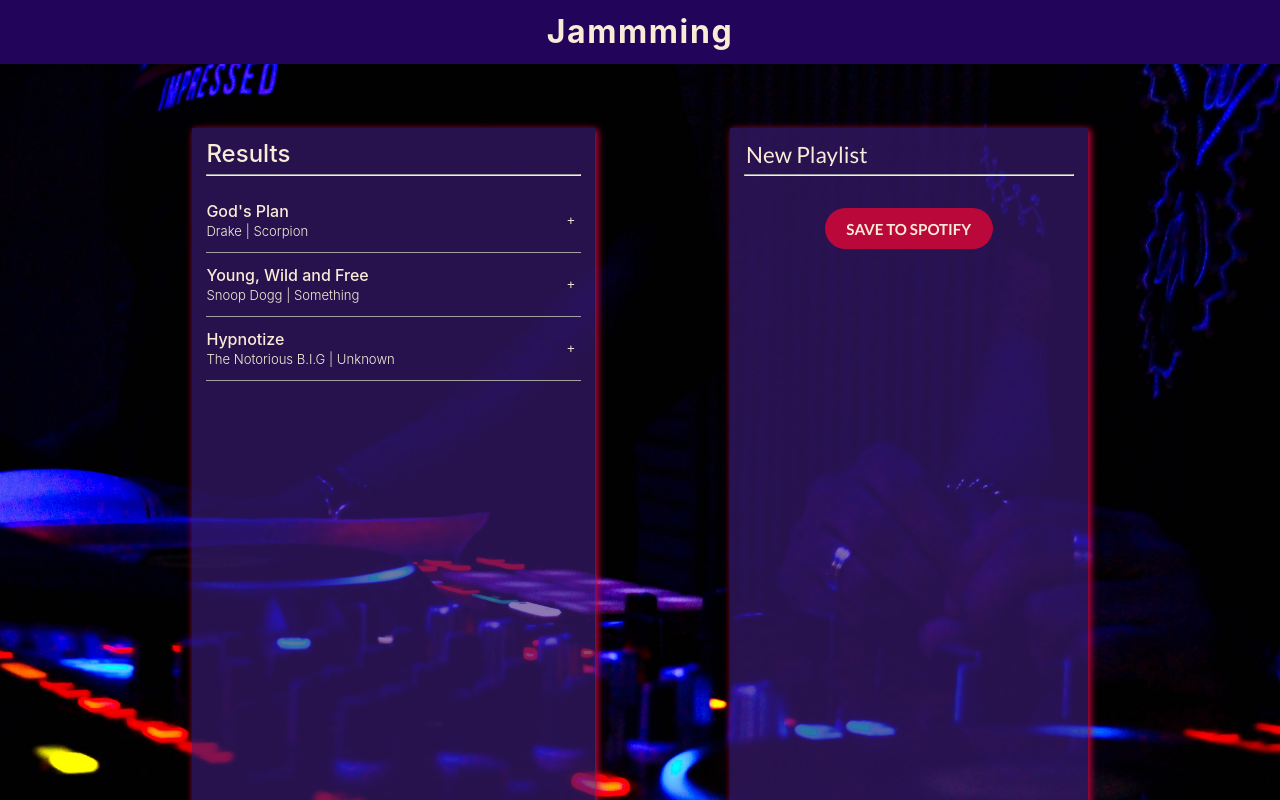
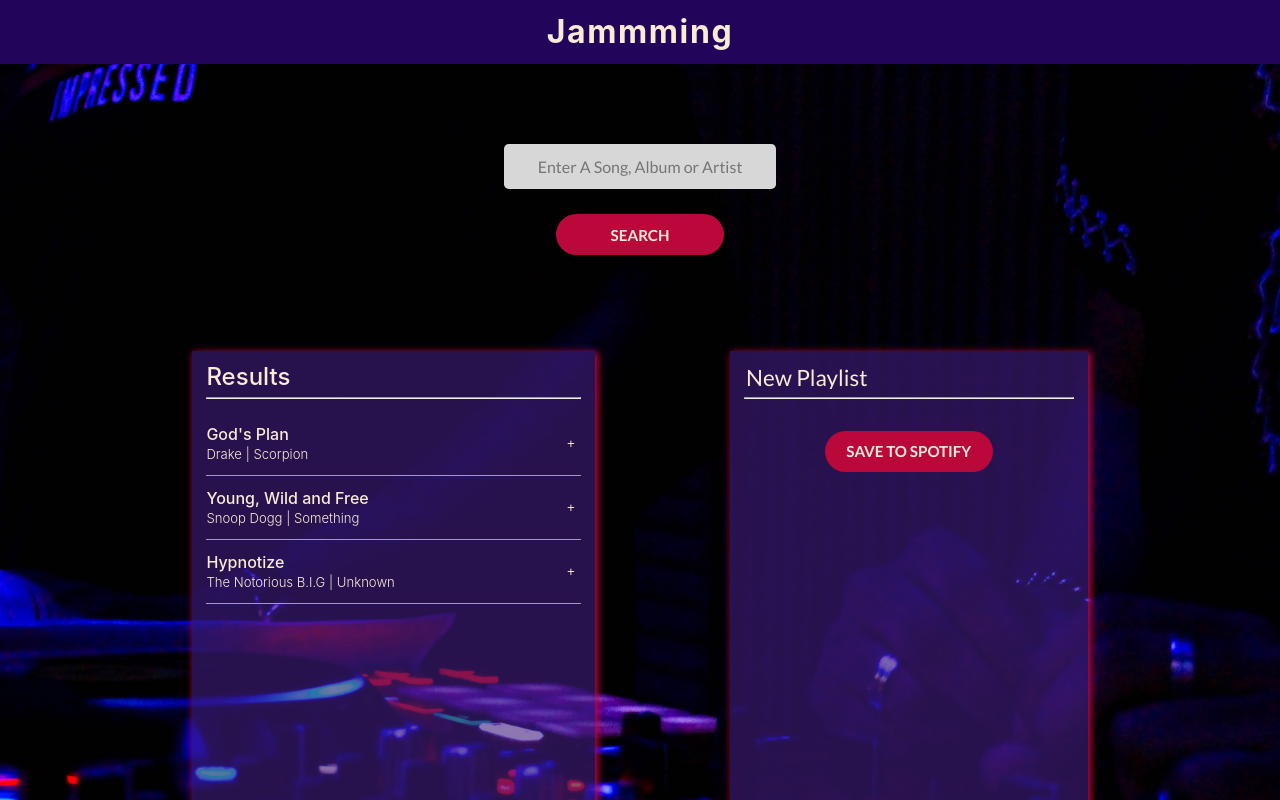
Before and after one commit to nikabazadze/jammming, a React (Create React App) app: page / in a window 1280 px wide. Shown: the top 800 px of the page. Built offline with nearby package versions, Linux system fonts and the light colour scheme.

Commit message:
Add searchBar and search button

```diff
--- a/src/components/App/App.css
+++ b/src/components/App/App.css
@@ -47,4 +47,32 @@ h2 {
     padding-top: 4rem; /* temporary  */
 }
 
+/* Call to action (CTA) button */
+.CTA {
+    background-color: rgb(186, 8, 59);
+    color: antiquewhite;
+    font-size: 0.95rem;
+    text-align: center;
+    border: 0;
+    cursor: pointer;
+    width: 10.5rem;
+    padding: 0.7rem 0;
+    border-radius: 2rem;
+    font-family: 'Lato', sans-serif;
+    font-weight: 700;
+    transition: background-color 0.3s;
+}
+
+.CTA:hover {
+    background-color: rgb(130, 8, 59);
+    color: #fff;
+}
+
+.CTA:active {
+    padding: 0.6rem 0;
+    margin-top: 0.1rem;
+    width: 10.3rem;
+    font-size: 0.93rem;
+}
+
 /* Media queries */
--- a/src/components/App/App.js
+++ b/src/components/App/App.js
@@ -11,6 +11,7 @@ function App() {
   const [ playlistName, setPlaylistName ] = useState('New Playlist');
   const [ playlistTracks, setPlaylistTracks ] = useState([]);
   const [ savedPlayists, setSavedPlayists ] = useState([]);
+  const [ searchTerm, setSearchTerm ] = useState('');
 
   useEffect(() => {
     setSearchResults([
@@ -76,7 +77,10 @@ function App() {
       </header>
 
       <main className='app'>
-        <SearchBar setSearchResults={setSearchResults}/>
+        <SearchBar
+          searchTerm={searchTerm}
+          onChange={setSearchTerm}
+        />
         <section className='main-container'>
           <SearchResults
             searchResults={searchResults}
--- a/src/components/Playlist/Playlist.css
+++ b/src/components/Playlist/Playlist.css
@@ -10,7 +10,7 @@
 .playlist input {
     font-family: 'Lato', sans-serif;
     font-size: 1.4rem;
-    font-weight: 500;
+    font-weight: 400;
     color: antiquewhite;
     background: transparent;
     outline: 0;
@@ -25,31 +25,4 @@
     margin: 2rem 0;
 }
 
-.saveButton {
-    background-color: rgb(186, 8, 59);
-    color: antiquewhite;
-    font-size: 0.95rem;
-    text-align: center;
-    border: 0;
-    cursor: pointer;
-    width: 10.5rem;
-    padding: 0.7rem 0;
-    border-radius: 2rem;
-    font-family: 'Lato', sans-serif;
-    font-weight: 700;
-    transition: background-color 0.3s;
-}
-
-.saveButton:hover {
-    background-color: rgb(130, 8, 59);
-    color: #fff;
-}
-
-.saveButton:active {
-    padding: 0.6rem 0;
-    margin-top: 0.1rem;
-    width: 10.3rem;
-    font-size: 0.93rem;
-}
-
 /* Media queries */
--- a/src/components/Playlist/Playlist.js
+++ b/src/components/Playlist/Playlist.js
@@ -22,7 +22,7 @@ function Playlist(props) {
                 isRemoval={true}
             />
             <div className='button-container'>
-                <button className='saveButton' onClick={props.onSave}>SAVE TO SPOTIFY</button>
+                <button className='CTA' onClick={props.onSave}>SAVE TO SPOTIFY</button>
             </div>
         </div>
     )
--- a/src/components/SearchBar/SearchBar.css
+++ b/src/components/SearchBar/SearchBar.css
@@ -0,0 +1,24 @@
+.searchBar {
+    display: flex;
+    flex-direction: column;
+    justify-content: center;
+    align-items: center;
+    padding: 5rem 0 2rem 0;
+}
+
+.searchBar input {
+    background-color: rgb(215, 215, 215);
+    font-family: 'Lato', sans-serif;
+    font-size: 1rem;
+    font-weight: 400;
+    text-align: center;
+    width: 17rem;
+    height: 2.8rem;
+    outline: 0;
+    border: 0;
+    border-radius: 0.3rem;
+}
+
+.searchBar button {
+    margin-top: 1.6rem;
+}
--- a/src/components/SearchBar/SearchBar.js
+++ b/src/components/SearchBar/SearchBar.js
@@ -2,8 +2,20 @@ import './SearchBar.css';
 import React from "react";
 
 function SearchBar(props) {
+    function handleChange({target}) {
+        props.onChange(target.value);
+    }
+
     return (
-        <div></div>
+        <div className='searchBar'>
+            <input
+                type='text'
+                placeholder='Enter A Song, Album or Artist'
+                value={props.searchTerm}
+                onChange={handleChange}
+            />
+            <button className='CTA'>SEARCH</button>
+        </div>
     )
 }
 
```
